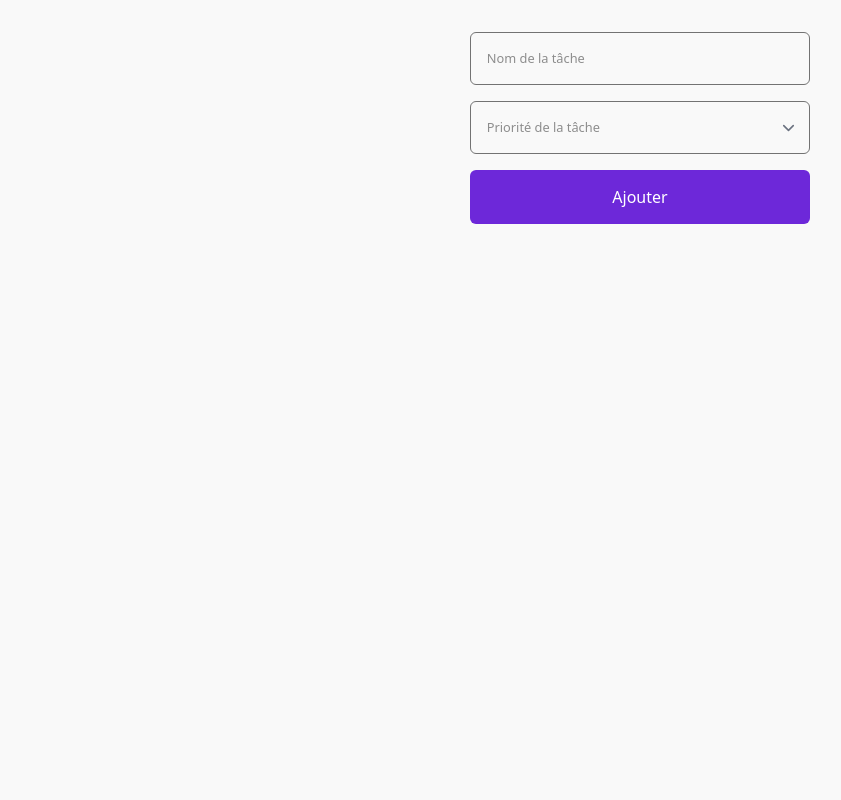
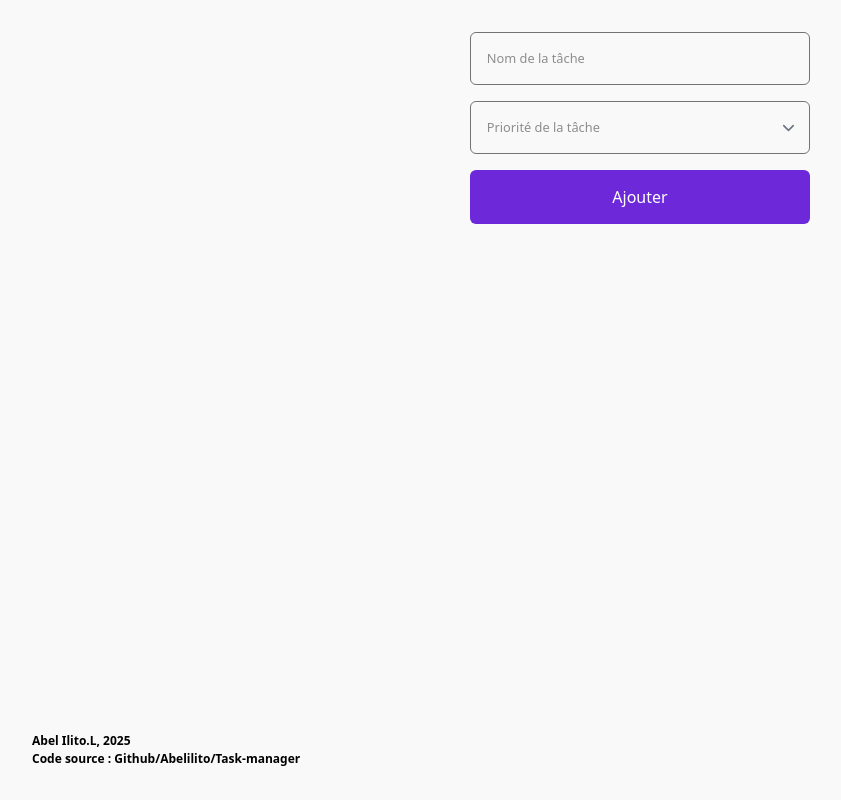
Before and after one commit to Abelilito/Task-manager, a React (Vite) app: page / in a window 1280 px wide. Shown: the whole page, without its empty margins (0-841 px from the left). Built offline with nearby package versions, Linux system fonts and the light colour scheme.

Commit message:
Feat: add legal notice

```diff
--- a/src/App.css
+++ b/src/App.css
@@ -1,4 +1,7 @@
 #root {
   width: 100%;
   padding: 0 2rem 2rem 2rem;
+  display: flex;
+  flex-direction: column;
+  justify-content: space-between;
 }
--- a/src/App.jsx
+++ b/src/App.jsx
@@ -1,10 +1,12 @@
 import "./App.css";
+import { LegalNotice } from "./components/LegalNotice/LegalNotice";
 import { TaskManager } from "./components/TaskManager/TaskManager";
 
 function App() {
   return (
     <>
       <TaskManager />
+      <LegalNotice />
     </>
   );
 }
--- /dev/null
+++ b/src/components/LegalNotice/LegalNotice.jsx
@@ -0,0 +1,15 @@
+export const LegalNotice = () => {
+  return (
+    <>
+      <div className="font-bold text-black text-[12px]">
+        Abel Ilito.L, 2025
+        <div>
+          Code source :{" "}
+          <a href="https://github.com/Abelilito/Task-manager">
+            Github/Abelilito/Task-manager
+          </a>
+        </div>
+      </div>
+    </>
+  );
+};
--- /dev/null
+++ b/src/components/LegalNotice/index.js
@@ -0,0 +1,3 @@
+import { LegalNotice } from "./LegalNotice";
+
+export default LegalNotice;
```
